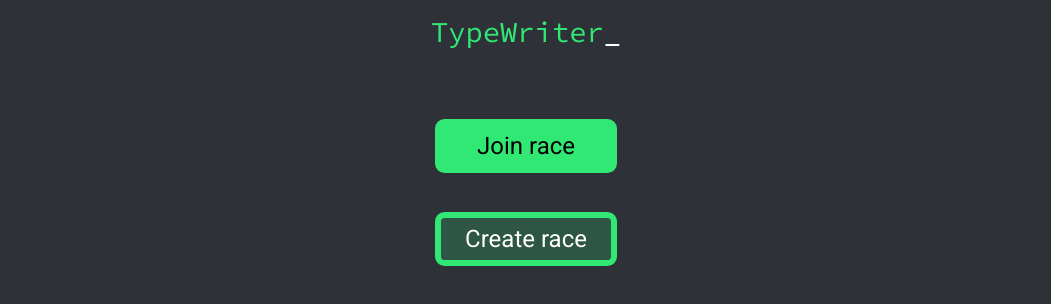
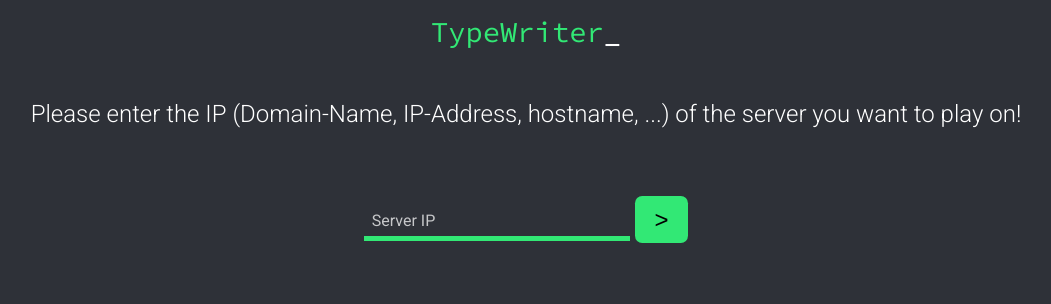
Before and after one commit to stephan418/tw-client, a React app: page /#/choose-server in a window 1280 px wide. Before the commit this address led to /#/. Shown: the top 304 px of the page, without its empty margins (114-1165 px from the left). Built offline with nearby package versions, Linux system fonts and the light colour scheme.

Commit message:
Add server chooser

```diff
--- a/src/app.tsx
+++ b/src/app.tsx
@@ -13,6 +13,7 @@ import {
     Link,
     Redirect,
     HashRouter,
+    useHistory,
 } from 'react-router-dom';
 import { AnimatePresence, motion } from 'framer-motion';
 import { Header, Logo } from './components/header';
@@ -23,9 +24,22 @@ import { Join } from './pages/join';
 import { Lobby } from './pages/lobby';
 import { Create } from './pages/create';
 import { Race } from './pages/race';
+import { ServerChooser } from './pages/serverChooser';
 
 const App: React.FC = () => {
     const location = useLocation();
+    const [globalState, dispatch] = useGlobalState();
+    const history = useHistory();
+
+    useEffect(() => {
+        if (!globalState.serverHost && location.pathname !== '/choose-server') {
+            if (!globalState.continueTo) {
+                dispatch({ type: 'setContinueTo', payload: { continueTo: location.pathname } });
+            }
+
+            history.push('/choose-server');
+        }
+    }, [location.pathname]);
 
     return (
         <>
@@ -46,6 +60,9 @@ const App: React.FC = () => {
                     </Route>
                     <Route exact path="/race/:id?">
                         <Race />
+                    </Route>
+                    <Route exact path="/choose-server">
+                        <ServerChooser />
                     </Route>
                     <Route>
                         <motion.div exit={{ opacity: 0 }}>
--- a/src/global/globalState.ts
+++ b/src/global/globalState.ts
@@ -22,6 +22,7 @@ export interface GlobalState {
     leader?: boolean;
     ref?: string;
     serverHost?: string;
+    continueTo?: string;
 }
 
 export type Action =
@@ -85,6 +86,18 @@ export type Action =
           payload: {
               ts: number;
           };
+      }
+    | {
+          type: 'setServerHost';
+          payload: {
+              serverHost: string;
+          };
+      }
+    | {
+        type: 'setContinueTo',
+        payload: {
+            continueTo: string | undefined;
+        };
       };
 
 export function reducer(state: GlobalState, action: Action): GlobalState {
@@ -166,5 +179,17 @@ export function reducer(state: GlobalState, action: Action): GlobalState {
                 ...state,
                 startTS: action.payload.ts,
             };
+
+        case 'setServerHost':
+            return {
+                ...state,
+                serverHost: action.payload.serverHost,
+            };
+
+        case 'setContinueTo':
+            return {
+                ...state,
+                continueTo: action.payload.continueTo,
+            };
     }
 }
--- /dev/null
+++ b/src/pages/serverChooser.scss
@@ -0,0 +1,25 @@
+.server-chooser .grid {
+    position: relative;
+    height: 20%;
+    width: fit-content;
+    margin: 0 auto;
+
+    display: grid;
+    grid-template: 1fr / 5fr 1fr;
+    align-items: center;
+    column-gap: 5px;
+
+
+    .button {
+        grid-area: 1 / 2 / 2 / 3;
+    }
+}
+
+.server-chooser {
+    h2 {
+        color: white;
+        font-weight: lighter;
+        width: 100%;
+        text-align: center;
+    }
+}
--- /dev/null
+++ b/src/pages/serverChooser.tsx
@@ -0,0 +1,38 @@
+import React, { useState } from 'react';
+import { useHistory } from 'react-router-dom';
+import { Button } from '../components/button';
+import { TextInput } from '../components/textInput';
+import { useGlobalState } from '../global/globalStateContext';
+import { Page } from './page';
+import './serverChooser.scss';
+
+export const ServerChooser: React.FC = () => {
+    const [serverHost, setServerHost] = useState('');
+    const [globalState, dispatch] = useGlobalState();
+    const history = useHistory();
+
+    function submit() {
+        if (serverHost.length > 0) {
+            dispatch({ type: 'setServerHost', payload: { serverHost } });
+            history.push(globalState.continueTo || '/');
+            dispatch({ type: 'setContinueTo', payload: { continueTo: undefined } })
+        }
+    }
+
+    return (
+        <Page className="server-chooser">
+            <h2>Please enter the IP (Domain-Name, IP-Address, hostname, ...) of the server you want to play on!</h2>
+            <div className="grid">
+                <TextInput
+                    uniqueKey="text-input-server-chooser"
+                    className="text-input-server-chooser"
+                    onChange={e => setServerHost(e.target.value)}
+                    value={serverHost}
+                >
+                    Server IP
+                </TextInput>
+                <Button onClick={() => submit()}>&gt;</Button>
+            </div>
+        </Page>
+    )
+}
```
